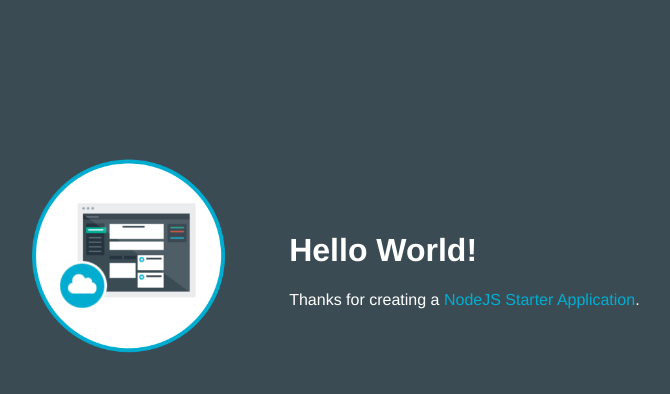
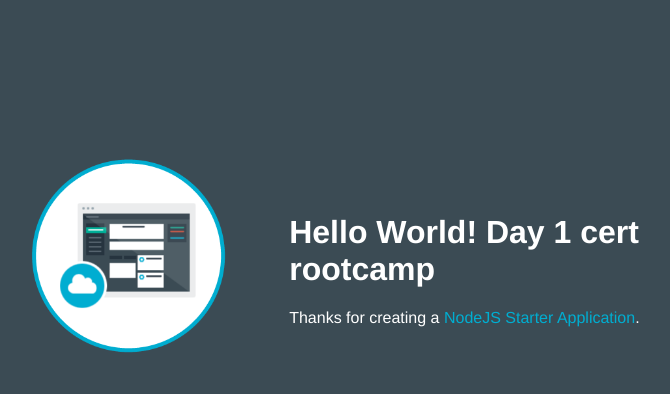
Before and after one commit to vhuangjl/day1certroot, a website: page public/index.html in a window 1280 px wide. Shown: the whole page, without its empty margins (253-923 px from the left). Drawn offline with Linux system fonts and the light colour scheme.

Commit message:
Minor text change.

```diff
--- a/public/index.html
+++ b/public/index.html
@@ -16,7 +16,7 @@
           <img class = "newappIcon" src="images/newapp-icon.png">
         </td>
         <td>
-          <h1 id="message">Hello World!</h1>
+          <h1 id="message">Hello World! Day 1 cert rootcamp</h1>
           <p class='description'></p> Thanks for creating a <span class = "blue">NodeJS Starter Application</span>.
         </td>
       </tr>
```
Also changed, not shown: 1 other file.
